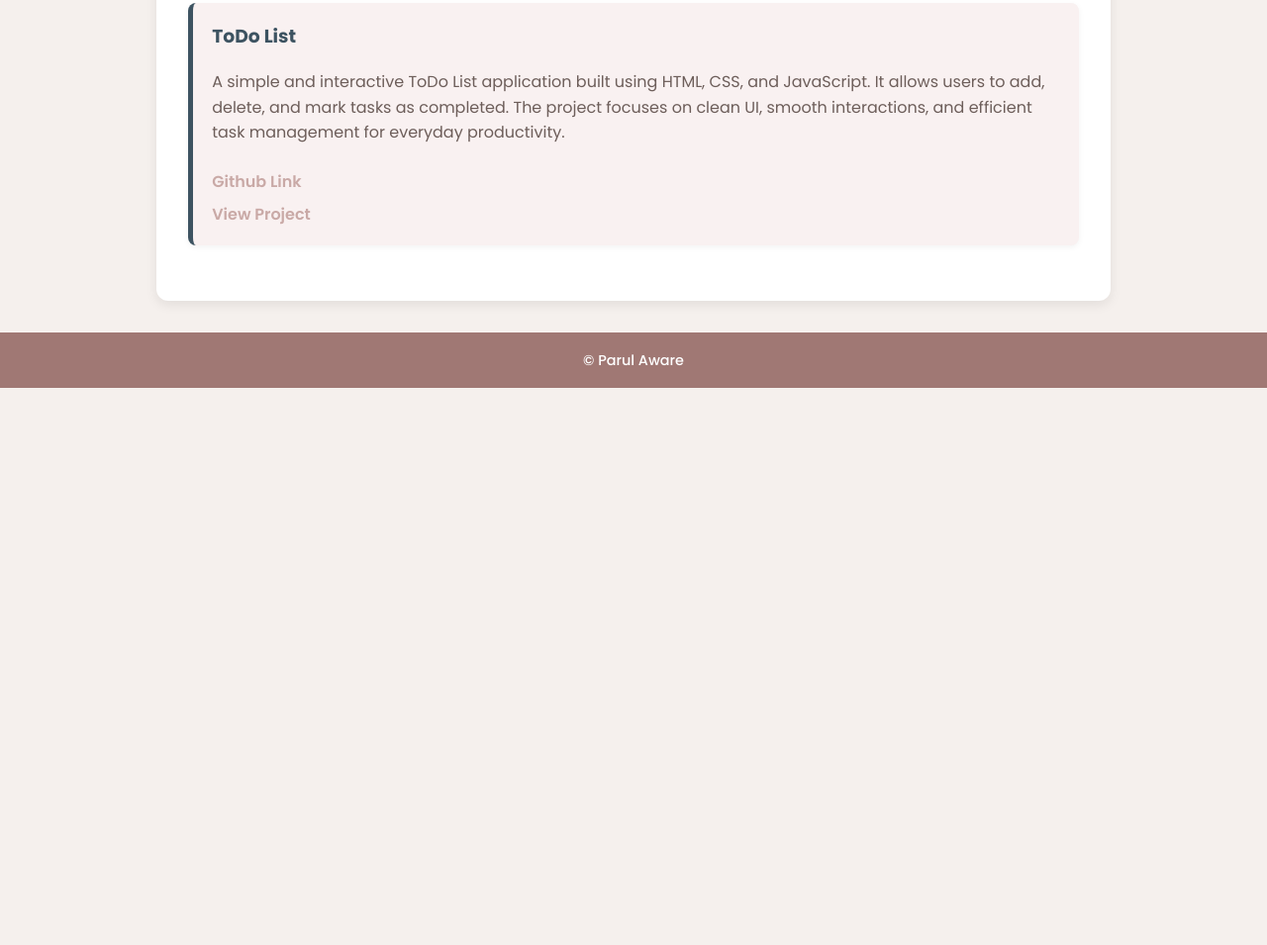
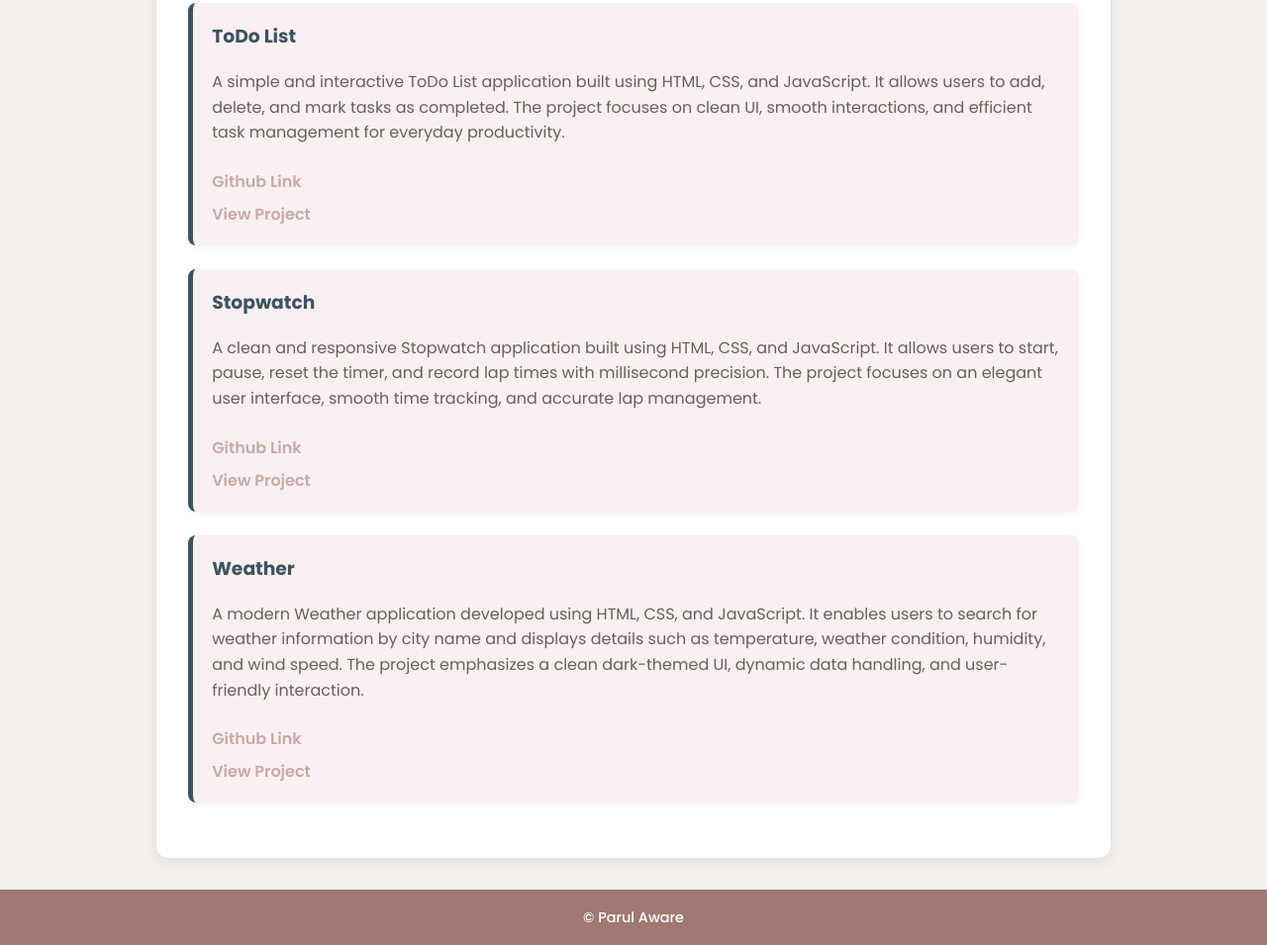
Before and after one commit to ParulAware/Portfolio, a plain HTML site: page projects.html in a window 1280 px wide. Shown: the part 1562-2517 px from the top of the page at 99% size. Before the commit the page ends 1954 px from the top, so only its background shows below. Drawn offline with Linux system fonts and the light colour scheme.

Commit message:
Update projects.html

```diff
--- a/projects.html
+++ b/projects.html
@@ -149,6 +149,19 @@
         <a href="https://parulaware.github.io/ToDo-List/" target="_blank">View Project</a>
       </div>
 
+     <div class="project-card">
+        <h3>Stopwatch</h3>
+        <p>A clean and responsive Stopwatch application built using HTML, CSS, and JavaScript. It allows users to start, pause, reset the timer, and record lap times with millisecond precision. The project focuses on an elegant user interface, smooth time tracking, and accurate lap management.</p>
+        <a href="https://github.com/ParulAware/ToDo-List" target="_blank">Github Link</a><br>
+        <a href="https://parulaware.github.io/ToDo-List/" target="_blank">View Project</a>
+      </div>
+
+     <div class="project-card">
+        <h3>Weather</h3>
+        <p>A modern Weather application developed using HTML, CSS, and JavaScript. It enables users to search for weather information by city name and displays details such as temperature, weather condition, humidity, and wind speed. The project emphasizes a clean dark-themed UI, dynamic data handling, and user-friendly interaction.</p>
+        <a href="https://github.com/ParulAware/ToDo-List" target="_blank">Github Link</a><br>
+        <a href="https://parulaware.github.io/ToDo-List/" target="_blank">View Project</a>
+      </div>
     </section>
     </main>
     <footer> <p>© Parul Aware</p> </footer>
```
